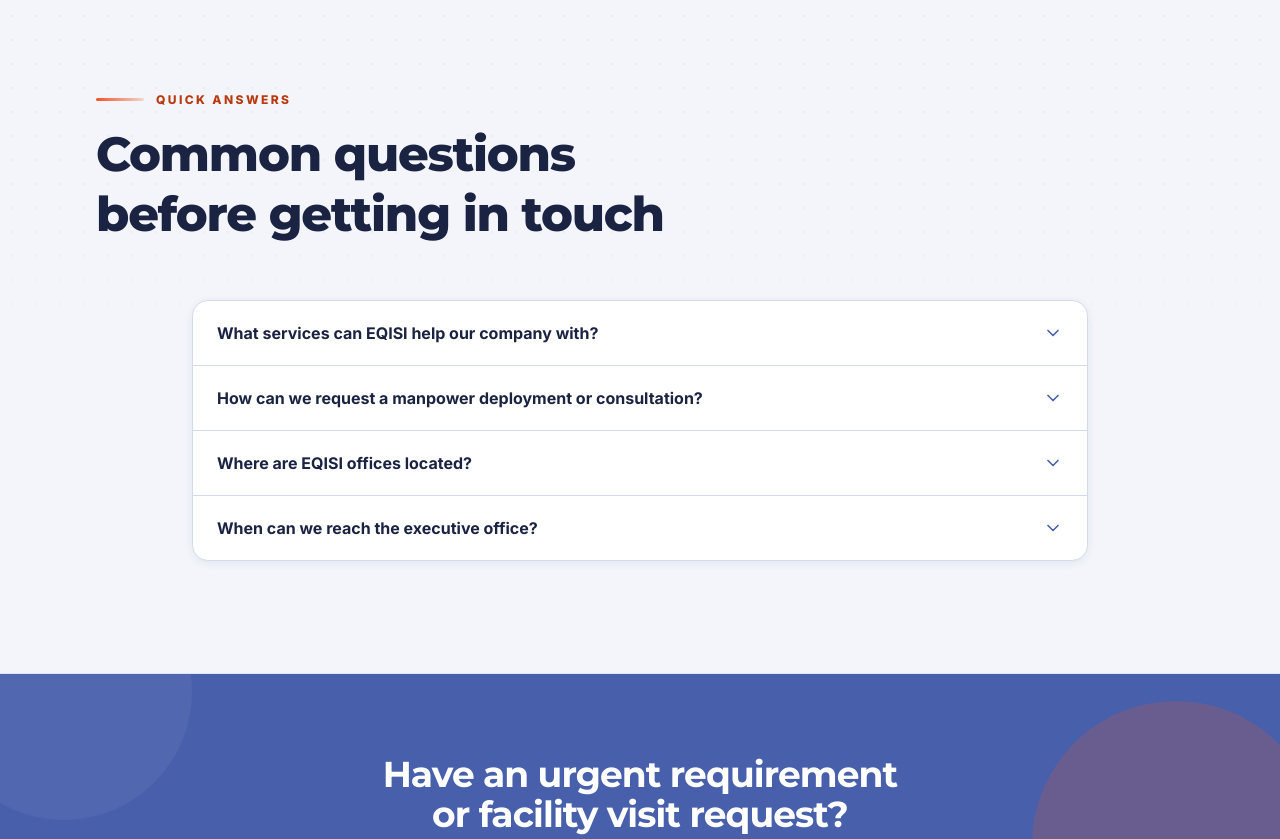
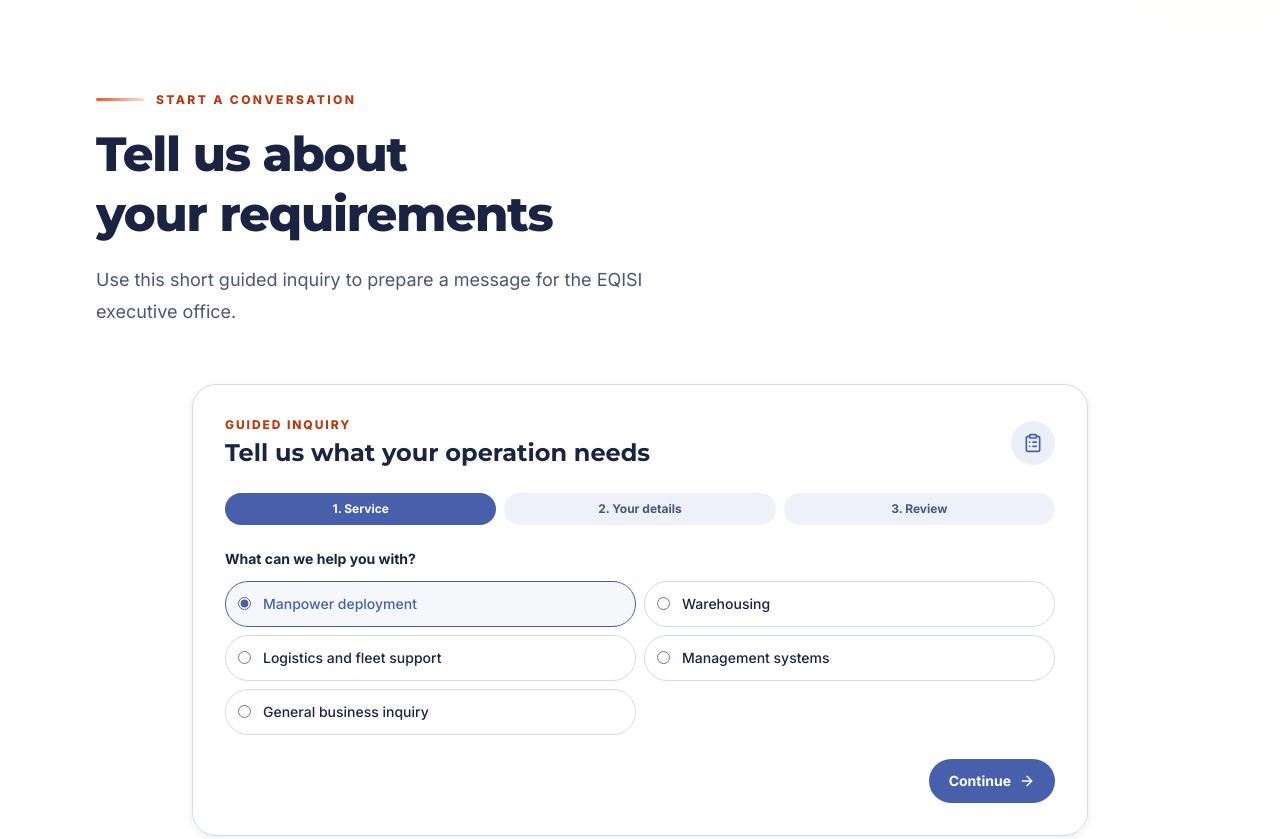
Before and after one commit to isturiscedrick/EQISI, a React (Vite) app in the folder vite-react-template/: page /contacts in a window 1280 px wide. Shown: the part 1780-2619 px from the top of the page. Built offline with nearby package versions, Linux system fonts and the light colour scheme.

Commit message:
Add guided multi-step inquiry form to contacts page

```diff
--- a/vite-react-template/src/pages/ContactsPage.tsx
+++ b/vite-react-template/src/pages/ContactsPage.tsx
@@ -6,6 +6,7 @@ import { Section } from '@/components/layout/Section'
 import { PageMeta } from '@/components/seo/PageMeta'
 import { Reveal } from '@/components/ui/Reveal'
 import { FAQList } from '@/components/ui/FAQList'
+import { SmartInquiryForm } from '@/components/ui/SmartInquiryForm'
 import * as c from '@/content/eqisi'
 
 const contactRow =
@@ -113,6 +114,10 @@ export function Component() {
         </div>
       </Section>
 
+      <Section id="guided-inquiry" eyebrow="Start a conversation" title="Tell us about your requirements" lead="Use this short guided inquiry to prepare a message for the EQISI executive office.">
+        <div className="mx-auto max-w-4xl"><SmartInquiryForm /></div>
+      </Section>
+
       <Section id="contact-faq" muted eyebrow="Quick Answers" title="Common questions before getting in touch">
         <div className="mx-auto max-w-4xl">
           <FAQList items={[
```
